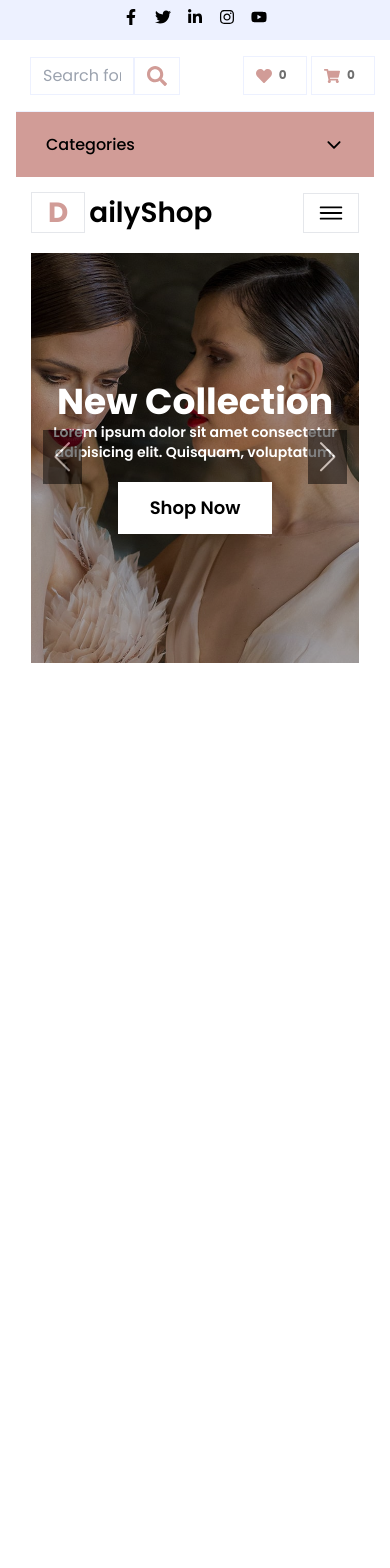
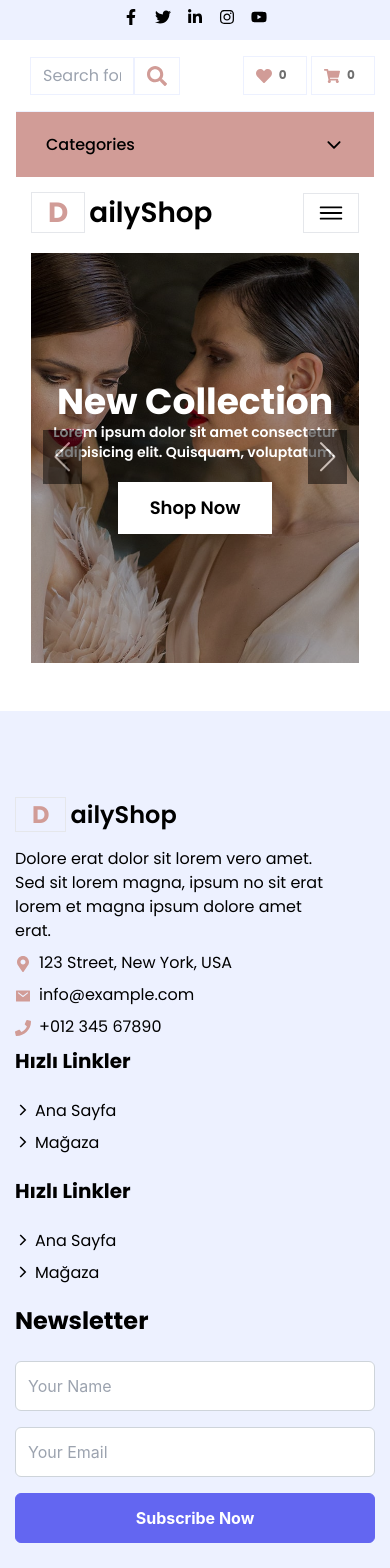
Before and after one commit to Mstfucrr/React-DailyShop, a React (Vite) app: page / in a window 390 px wide. Shown: the top 1568 px of the page. Before the commit the page ends 844 px from the top, so only its background shows below. Built offline with nearby package versions, Linux system fonts and the light colour scheme.

Commit message:
add footer component

```diff
--- a/src/App.tsx
+++ b/src/App.tsx
@@ -2,6 +2,7 @@ import { Toast } from "primereact/toast";
 import { useEffect, useRef } from "react";
 import { useDispatch, useSelector } from "react-redux";
 import { BrowserRouter } from "react-router-dom"
+import Footer from "./components/Footer";
 import AppRouter from "./routes/AppRouter"
 import { CLEAR_TOAST } from "./store/Toast";
 import { IToast } from "./store/Toast/type";
@@ -37,7 +38,7 @@ function App() {
       <div className="app">
         <Toast ref={toast} />
         <AppRouter />
-
+        <Footer />
       </div>
     </BrowserRouter>
 
--- /dev/null
+++ b/src/components/Footer/index.tsx
@@ -0,0 +1,99 @@
+import { Button } from 'primereact/button'
+import { InputText } from 'primereact/inputtext'
+import React from 'react'
+import { FaMapMarkerAlt, FaPhone } from 'react-icons/fa'
+
+import { IoChevronForwardSharp, IoMailSharp } from 'react-icons/io5'
+import { Link } from 'react-router-dom'
+
+const Footer = () => {
+    return (
+        <>
+            <div className="w-full px-[15px] mx-auto text-black pt-12 mt-12 bg-secondary">
+                <div className="grid xl:px-12 py-10 lg:grid-rows-1 md:grid-rows-2 grid-rows-3 lg:grid-cols-3 grid-cols-1 gap-x-10">
+
+                    <div className="">
+                        <a href="/" className="text-black">
+                            {/* font-size: calc(1.375rem + 1.5vw); */}
+                            <h1 className="m-0 sm:text-4xl font-semibold text-2xl mb-4">
+                                <span className="text-primary font-bold border px-4 mr-1">D</span>
+                                ailyShop
+                            </h1>
+                        </a>
+                        <p className='mb-2'>
+                            Dolore erat dolor sit lorem vero amet. Sed sit lorem magna, ipsum no sit erat lorem et magna ipsum dolore amet erat.
+                        </p>
+                        <p className="mb-2">
+                            <FaMapMarkerAlt className='text-primary inline mr-2' />
+                            123 Street, New York, USA
+                        </p>
+                        <p className="mb-2">
+                            <IoMailSharp className='text-primary inline mr-2' />
+                            info@example.com
+                        </p>
+                        <div className="mb-2">
+                            <FaPhone className='text-primary inline mr-2' />
+                            +012 345 67890
+                        </div>
+                    </div>
+
+                    <div className="col-span-2 grid md:grid-cols-3 grid-cols-1 grid-rows-1 row-span-2 md:row-span-1 gap-y-3">
+                        <div className="">
+                            <h5 className="font-bold text-xl text-black mb-6">Hızlı Linkler</h5>
+                            <div className="flex flex-col justify-start">
+
+                                <Link to="/" className="mb-2 max-w-fit hover:underline">
+                                    <IoChevronForwardSharp className='inline mb-1 font-bold mr-1' />Ana Sayfa</Link>
+
+                                <Link to="/shop" className="mb-2 max-w-fit hover:underline">
+                                    <IoChevronForwardSharp className='inline mb-1 font-bold mr-1' />Mağaza</Link>
+
+                            </div>
+                        </div>
+                        <div className="">
+                            <h5 className="font-bold text-xl text-black mb-6">Hızlı Linkler</h5>
+                            <div className="flex flex-col justify-start">
+
+                                <Link to="/" className="mb-2 max-w-fit hover:underline">
+                                    <IoChevronForwardSharp className='inline mb-1 font-bold mr-1' />Ana Sayfa</Link>
+
+                                <Link to="/shop" className="mb-2 max-w-fit hover:underline">
+                                    <IoChevronForwardSharp className='inline mb-1 font-bold mr-1' />Mağaza</Link>
+
+                            </div>
+                        </div>
+                        <div className="">
+                            <h5 className='font-bold mb-6 text-2xl'>Newsletter</h5>
+                            {/*
+                            <form action="">
+                            <div class="form-group">
+                                <input type="text" class="form-control border-0 py-4" placeholder="Your Name" required="required">
+                            </div>
+                            <div class="form-group">
+                                <input type="email" class="form-control border-0 py-4" placeholder="Your Email" required="required">
+                            </div>
+                            <div>
+                                <button class="btn btn-primary btn-block border-0 py-3" type="submit">Subscribe Now</button>
+                            </div>
+                        </form>
+                            */}
+
+                            <form action="">
+                                <div className="flex flex-col gap-4">
+                                    <InputText placeholder="Your Name" className='border-0 py-4' />
+                                    <InputText placeholder="Your Email" className='border-0 py-4' />
+                                    <Button label="Subscribe Now" className='border-0 py-3' />
+                                </div>
+
+
+                            </form>
+
+                        </div>
+                    </div>
+                </div>
+            </div>
+        </>
+    )
+}
+
+export default Footer
```
